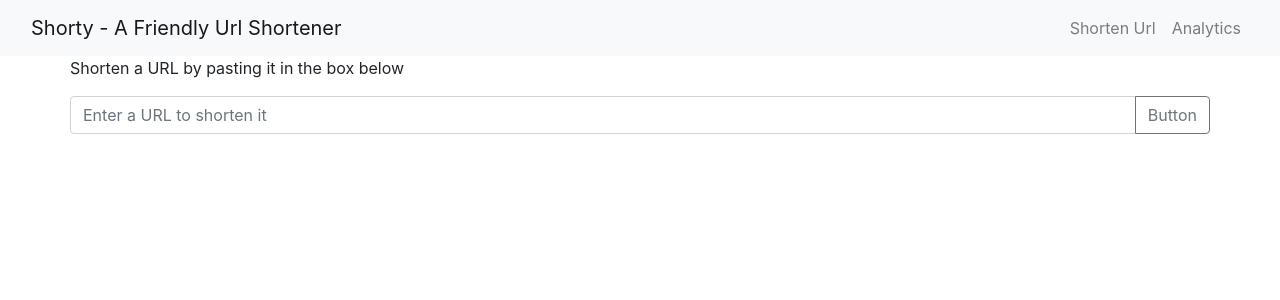
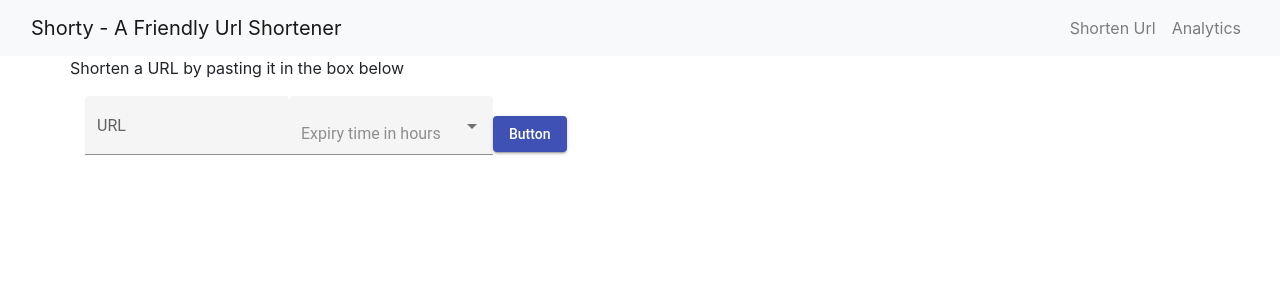
Before and after one commit to mahamshahid18/shorty-url-shortener, an Angular app in the folder frontend/shorty/: page / in a window 1280 px wide. Shown: the top 300 px of the page. Built offline with nearby package versions, Linux system fonts and the light colour scheme.

Commit message:
Implemented functionality to add support for expired links and made updates to related flows

```diff
--- a/frontend/shorty/src/app/components/component-templates/analytics-item.component.html
+++ b/frontend/shorty/src/app/components/component-templates/analytics-item.component.html
@@ -2,7 +2,7 @@
   <mat-card class="mt-5 w-50">
     <small
       class="expired-link"
-      *ngIf="checkLinkExpired(url.expiry)"
+      *ngIf="checkLinkExpired(url.expiry, url.created_at)"
     >
       link expired
     </small>
--- /dev/null
+++ b/frontend/shorty/src/app/components/component-templates/link-expired.component.html
@@ -0,0 +1,7 @@
+<div class="container">
+  <div class="row">
+    <h4>
+      The link you are trying to access has already expired. Click <a routerLink="/"> here </a> to generate a new link
+    </h4>
+  </div>
+</div>
--- a/frontend/shorty/src/app/components/component-templates/url-shortening.component.html
+++ b/frontend/shorty/src/app/components/component-templates/url-shortening.component.html
@@ -3,25 +3,42 @@
     <p>
       Shorten a URL by pasting it in the box below
     </p>
-    <div class="input-group">
+  </div>
+  <form action="">
+    <mat-form-field appearance="fill">
+      <mat-label>
+        URL
+      </mat-label>
       <input
+        matInput
         type="url"
-        class="form-control"
+
         placeholder="Enter a URL to shorten it"
         name="url"
         [(ngModel)]="input.url"
         #url="ngModel"
       />
-      <div class="input-group-append">
+    </mat-form-field>
+    <mat-form-field appearance="fill">
+      <mat-select
+        placeholder="Expiry time in hours"
+        [(value)]="expirySelected"
+      >
+        <mat-option>None</mat-option>
+        <mat-option *ngFor="let hour of hourValues; let i = index" [value]="i + 1"> {{ i + 1 }} </mat-option>
+      </mat-select>
+    </mat-form-field>
     <button
       class="btn btn-outline-secondary"
       type="button"
-          (click)="shortenUrl()"
+      (click)="shortenUrl(expirySelected)"
+      mat-raised-button
+      color="primary"
     >
       Button
     </button>
-      </div>
-    </div>
+  </form>
+  <div>
     <p *ngIf="shortUrl">
       Shortened URL: {{ shortUrl }}
     </p>
--- /dev/null
+++ b/frontend/shorty/src/app/components/link-expired.component.ts
@@ -0,0 +1,15 @@
+import { Component, OnInit } from '@angular/core';
+
+@Component({
+  selector: 'app-link-expired',
+  templateUrl: './component-templates/link-expired.component.html',
+  styleUrls: ['./component-styles/link-expired.component.css']
+})
+export class LinkExpiredComponent implements OnInit {
+
+  constructor() { }
+
+  ngOnInit() {
+  }
+
+}
--- a/frontend/shorty/src/app/components/url-shortening.component.ts
+++ b/frontend/shorty/src/app/components/url-shortening.component.ts
@@ -13,14 +13,19 @@ export class UrlShorteningComponent implements OnInit {
   input = {
     url: ''
   };
+  hourValues: number[];
 
-  constructor(private service: UrlService) { }
+  constructor(private service: UrlService) {
+    // 168 hours in a week, links can be active for
+    // a max of 1 week
+    this.hourValues = new Array(168);
+  }
 
   ngOnInit() {
   }
 
-  shortenUrl() {
-    this.service.createShortUrl(this.input.url).subscribe((data) => {
+  shortenUrl(expirySelected) {
+    this.service.createShortUrl(this.input.url, expirySelected).subscribe((data) => {
       this.shortUrl = data.toString();
     });
   }
--- a/frontend/shorty/src/app/services/url.service.ts
+++ b/frontend/shorty/src/app/services/url.service.ts
@@ -17,8 +17,8 @@ export class UrlService {
     this.urlRoutePath = `${environment.backendBaseUrl}/url`;
   }
 
-  createShortUrl(url) {
-    return this.http.post(this.urlRoutePath, { url }, { responseType: 'text' });
+  createShortUrl(url, expiry) {
+    return this.http.post(this.urlRoutePath, { url, expiry }, { responseType: 'text' });
   }
 
   getResolvedLongUrl(shorturl) {
@@ -31,8 +31,15 @@ export class UrlService {
               `/404`,
               { skipLocationChange: false }
             );
+          } else if (err.status === 403) {
+            // TODO: navigate to a new route /expired which says
+            // link is expired and cannot be accessed
+            this.router.navigateByUrl(
+              `/expired`,
+              { skipLocationChange: false }
+            );
           }
-          console.log(err);
+          // console.log(err);
           return err;
         })
       );
```
Also changed, not shown: frontend/shorty/src/app/modules/app.module.ts (+10 -1 lines), frontend/shorty/src/app/components/component-styles/link-expired.component.css (added), 1 other file (tests, documents, lock files or other folders). Lines whose indentation alone changed are shown as unchanged.
